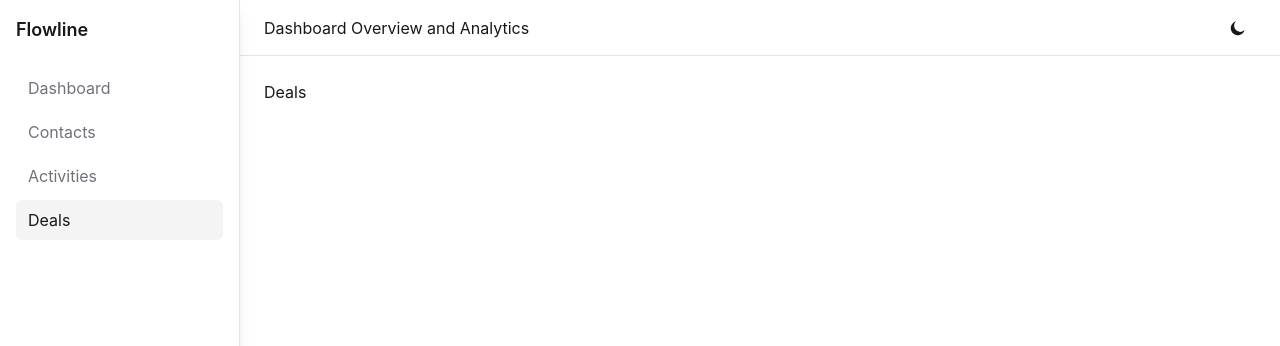
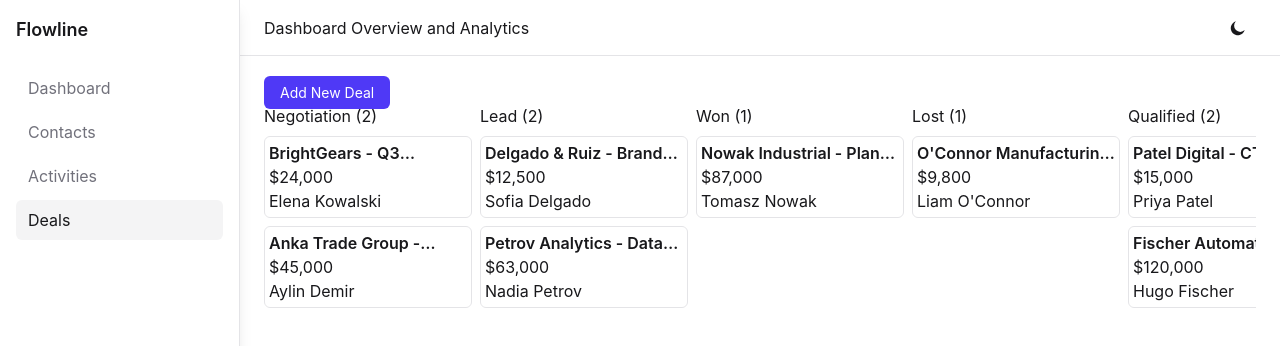
Before and after one commit to FiratCanTas/flowline, a React (Vite) app: page /deals in a window 1280 px wide. Shown: the top 346 px of the page. Built offline with nearby package versions, Linux system fonts and the light colour scheme.

Commit message:
feat: build deals pipeline board

```diff
--- a/src/pages/Deals.jsx
+++ b/src/pages/Deals.jsx
@@ -1,4 +1,75 @@
+import { useQuery } from '@tanstack/react-query';
+import { getDeals } from '../features/deals/api/deals';
+import { getContacts } from '../features/contacts/api/contacts';
+import { Link } from 'react-router';
+
 const Deals = () => {
-  return <>Deals</>;
+  const {
+    data: deals,
+    isLoading: isDealsLoading,
+    error: dealsError,
+  } = useQuery({
+    queryKey: ['deals'],
+    queryFn: getDeals,
+  });
+  const {
+    data: contacts,
+    isLoading: isContactsLoading,
+    error: contactsError,
+  } = useQuery({
+    queryKey: ['contacts'],
+    queryFn: getContacts,
+  });
+
+  if (isDealsLoading || isContactsLoading) {
+    return <span>Loading...</span>;
+  } else if (dealsError || contactsError) {
+    return <span>{dealsError?.message || contactsError?.message}</span>;
+  }
+
+  const categorisedDeals = {
+    negotiation: deals?.filter((deal) => deal.stage.toLowerCase() === 'negotiation'),
+    lead: deals?.filter((deal) => deal.stage.toLowerCase() === 'lead'),
+    won: deals?.filter((deal) => deal.stage.toLowerCase() === 'won'),
+    lost: deals?.filter((deal) => deal.stage.toLowerCase() === 'lost'),
+    qualified: deals?.filter((deal) => deal.stage.toLowerCase() === 'qualified'),
+    proposal: deals?.filter((deal) => deal.stage.toLowerCase() === 'proposal'),
+  };
+
+  return (
+    <div>
+      <Link
+        className="bg-accent text-accent-foreground hover:bg-accent-hover focus-visible:outline-focus-ring rounded-md px-4 py-2 text-sm outline-offset-2"
+        to="./new"
+      >
+        Add New Deal
+      </Link>
+      <div className="flex flex-col gap-2 md:flex-row md:overflow-x-auto">
+        {Object.keys(categorisedDeals)?.map((dealCategory) => (
+          <div key={dealCategory} className="w-full flex-1 md:min-w-52">
+            <h3 className="first-letter:uppercase">
+              {dealCategory} ({categorisedDeals[`${dealCategory}`].length})
+            </h3>
+
+            <div className="">
+              {categorisedDeals[`${dealCategory}`].length ? (
+                categorisedDeals[`${dealCategory}`].map(({ id, title, value, contactId }) => (
+                  <Link key={id} to={`./${id}`}>
+                    <div className="border-border my-2 rounded-md border p-1">
+                      <p className="line-clamp-1 font-semibold">{title}</p>
+                      <p>${value.toLocaleString()}</p>
+                      <p>{contacts?.find((contact) => contact.id === contactId)?.name}</p>
+                    </div>
+                  </Link>
+                ))
+              ) : (
+                <div className="border-border border p-1">No deals</div>
+              )}
+            </div>
+          </div>
+        ))}
+      </div>
+    </div>
+  );
 };
 export default Deals;
```
